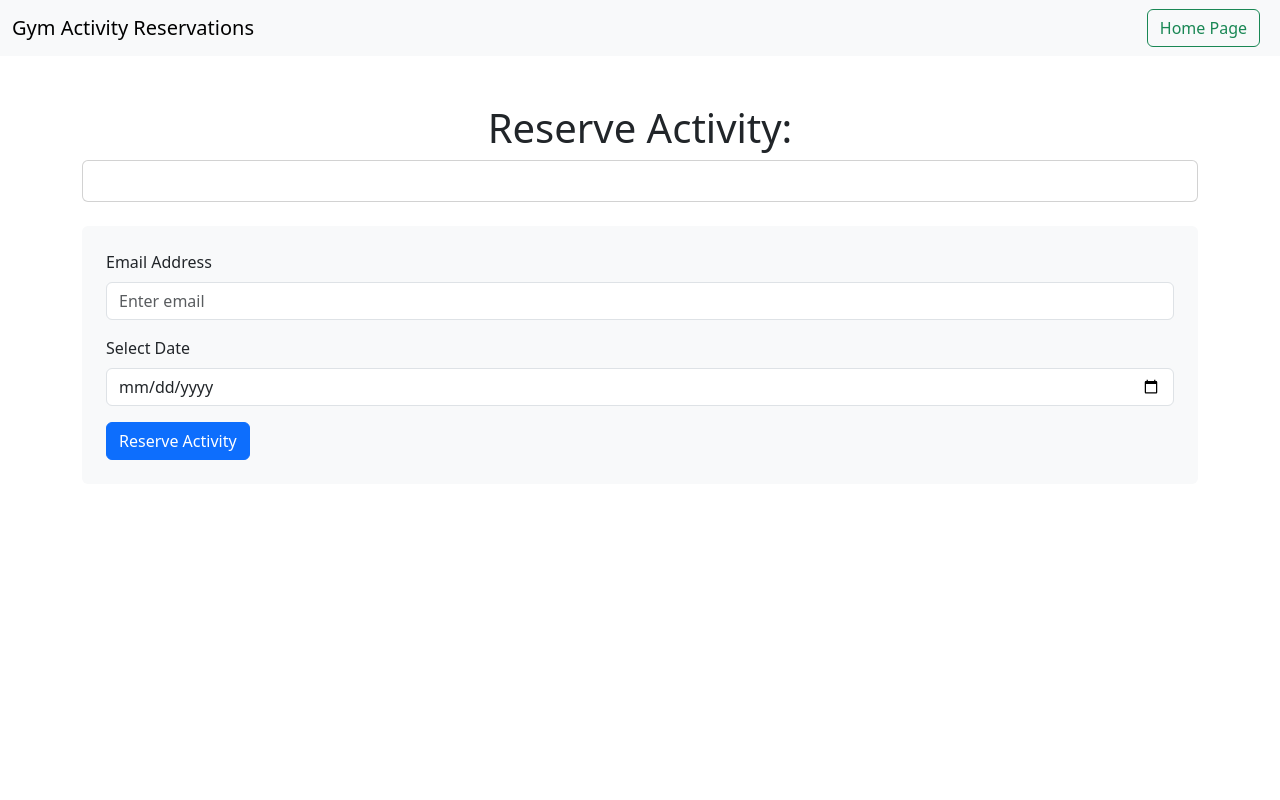
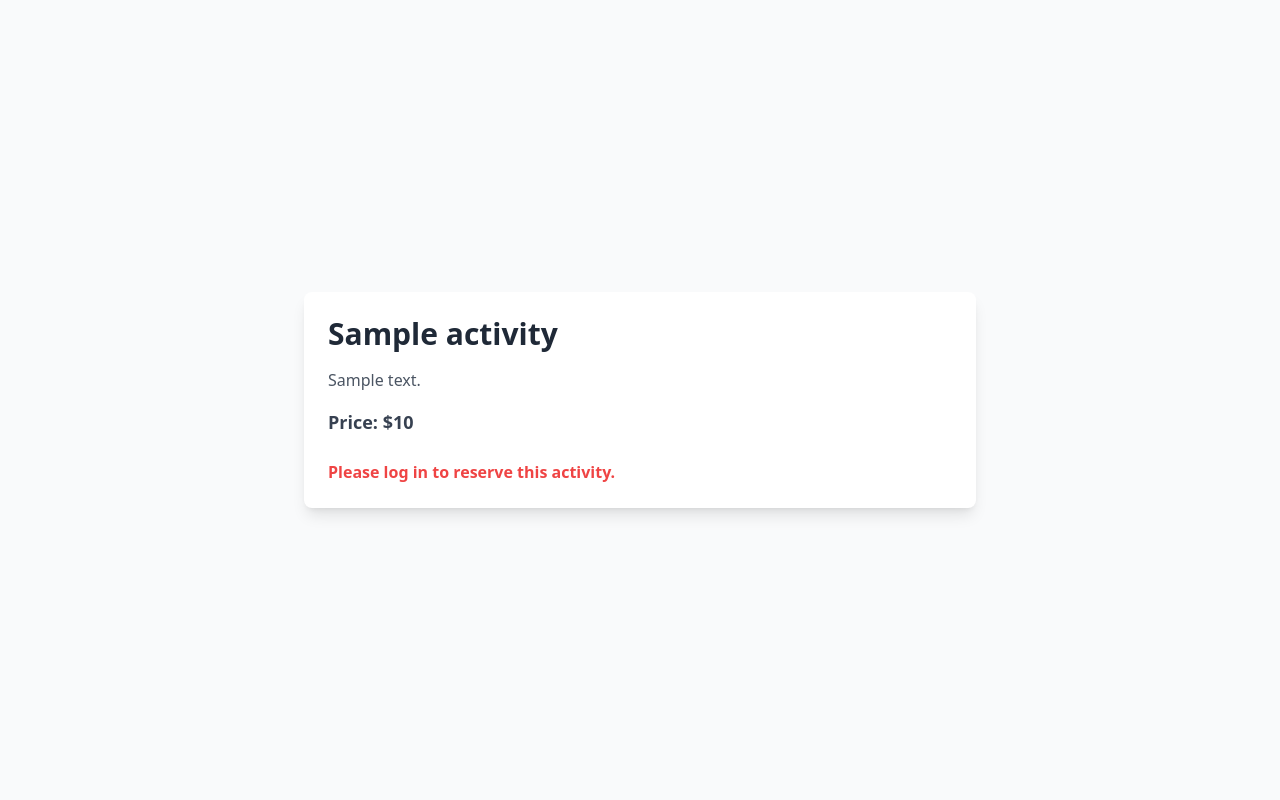
Before and after one commit to OussamaBenoujja/FITlab, a PHP site: page /views/activity.php?activity_ID=1 in a window 1280 px wide. Run offline with PHP 8.4, Linux system fonts and the light colour scheme; tables that the repository leaves empty hold one stand-in row (values such as "Sample post"); some libraries are stand-ins or nearby versions.

Commit message:
added activity page

```diff
--- a/views/activity.php
+++ b/views/activity.php
@@ -1,106 +1,72 @@
 <?php
-require_once('../control/db_config.php'); // Adjust the path as necessary for your project structure
+session_start();
+require_once('../control/db_config.php');
 require_once('../control/basecrud.php');
 require_once('../control/control.php');
 
-// Connect to the database
 $database = new Database();
-$conn = $database->conn;
+$db = $database->conn;
 
-// Check if activity_ID is provided in the URL
-if (!isset($_GET['activity_ID'])) {
-    die("Activity ID is missing.");
-}
+$activities = new Activities($db);
+$users = new Users($db);
 
-// Fetch the activity ID from the URL
-$activity_id = $_GET['activity_ID'];
+$activityId = isset($_GET['activity_ID']) ? intval($_GET['activity_ID']) : 0;
 
-// Fetch activity details from the database
-$activitiesClass = new Activities($conn);
-$activity = $activitiesClass->getActivity($activity_id);
+$currentUserId = isset($_SESSION['user_id']) ? $_SESSION['user_id'] : null;
 
-// If no activity found, show an error
-if (!$activity) {
+$activityDetails = $activities->getActivity($activityId);
+
+if (empty($activityDetails)) {
     die("Activity not found.");
 }
 
-// Handle the form submission
-$message = '';
-if ($_SERVER['REQUEST_METHOD'] === 'POST') {
-    $email = $_POST['email'];
-    $date = $_POST['date'];
+$activity = $activityDetails[0];
 
-    // Create a new reservation
-    $reservationClass = new Reservations($conn);
-    $result = $reservationClass->createReservation([
-        'user_id' => $user_id, // Use your actual user ID retrieval method
-        'activity_id' => $activity_id,
-        'email' => $email,
-        'date' => $date
-    ]);
+if ($_SERVER['REQUEST_METHOD'] === 'POST' && $currentUserId !== null) {
+    $reservationDate = isset($_POST['reservation_date']) ? $_POST['reservation_date'] : date('Y-m-d');
 
-    if ($result) {
-        $message = "Reservation successful!";
-    } else {
-        $message = "Failed to make a reservation.";
-    }
+    $reservationData = [
+        'user_id' => $currentUserId,
+        'activity_id' => $activityId,
+        'reservation_date' => $reservationDate
+    ];
+
+    $reservations = new Reservations($db);
+    $reservations->createReservation($reservationData);
+
+    echo "Reservation successful!";
 }
 ?>
 
 <!DOCTYPE html>
 <html lang="en">
-
 <head>
     <meta charset="UTF-8">
     <meta name="viewport" content="width=device-width, initial-scale=1.0">
-    <link href="https://cdn.jsdelivr.net/npm/bootstrap@5.3.2/dist/css/bootstrap.min.css" rel="stylesheet">
-    <title>Reserve Activity</title>
+    <script src="https://cdn.tailwindcss.com"></script>
+    <title><?php echo htmlspecialchars($activity['name']); ?></title>
 </head>
+<body class="bg-gray-50 min-h-screen flex items-center justify-center">
+    <div class="w-full max-w-2xl bg-white shadow-lg rounded-lg p-6">
+        <h1 class="text-3xl font-bold text-gray-800 mb-4"><?php echo htmlspecialchars($activity['name']); ?></h1>
+        <p class="text-gray-600 mb-4"><?php echo htmlspecialchars($activity['description']); ?></p>
+        <p class="text-lg font-semibold text-gray-700 mb-6">Price: $<?php echo htmlspecialchars($activity['price']); ?></p>
 
-<body>
-
-    <nav class="navbar navbar-expand-lg navbar-light bg-light">
-        <div class="container-fluid">
-            <a class="navbar-brand" href="#">Gym Activity Reservations</a>
-            <a class="btn btn-outline-success mx-2" href="home.php">Home Page</a>
-        </div>
-    </nav>
-
-    <div class="container mt-5">
-        <h1 class="text-center">Reserve Activity: <?php echo htmlspecialchars($activity['name'] ?? ''); ?></h1>
-
-        <?php if ($message): ?>
-            <div class="alert alert-info text-center"><?php echo htmlspecialchars($message); ?></div>
+        <?php if ($currentUserId !== null): ?>
+            <form method="post" class="space-y-4">
+                <div>
+                    <label for="reservation_date" class="block text-sm font-medium text-gray-700 mb-2">Select a Date:</label>
+                    <input type="date" id="reservation_date" name="reservation_date" class="bg-gray-100 border outline-none rounded-md py-2 px-4 w-full">
+                </div>
+                <div class="flex justify-center">
+                    <button type="submit" class="bg-yellow-500 hover:bg-yellow-600 text-white font-semibold py-2 px-4 rounded-md">
+                        Reserve This Activity
+                    </button>
+                </div>
+            </form>
+        <?php else: ?>
+            <p class="text-red-500 font-semibold">Please log in to reserve this activity.</p>
         <?php endif; ?>
-
-        <div class="card mb-4">
-            <img src="https://via.placeholder.com/600x360" class="card-img-top" alt="<?php echo htmlspecialchars($activity['name'] ?? ''); ?>">
-            <div class="card-body">
-                <h5 class="card-title"><?php echo htmlspecialchars($activity['name'] ?? ''); ?></h5>
-                <p class="card-text"><?php echo htmlspecialchars($activity['description'] ?? ''); ?></p>
-            </div>
-        </div>
-
-        <form method="POST" class="bg-light p-4 rounded">
-            <div class="mb-3">
-                <label for="email" class="form-label">Email Address</label>
-                <input type="email" class="form-control" name="email" placeholder="Enter email" required>
-            </div>
-            <div class="mb-3">
-                <label for="date" class="form-label">Select Date</label>
-                <input type="date" class="form-control" name="date" required>
-            </div>
-
-            <button type="submit" class="btn btn-primary">Reserve Activity</button>
-        </form>
     </div>
-
-    <script src="https://cdn.jsdelivr.net/npm/bootstrap@5.3.2/dist/js/bootstrap.bundle.min.js"></script>
 </body>
-
 </html>
-
-<?php
-// Close the database connection
-$conn = null;
-?>
--- a/views/login.php
+++ b/views/login.php
@@ -15,10 +15,10 @@ $auth = new Authentication($conn);
 
 if(isset($_POST['login'])){
 
-  if($auth->login($_POST['email'], $_POST['password'])){
+  $auth->login($_POST['email'], $_POST['password']);
     header('Location: home.php');
     exit;
-  }
+
 
 
 }
```
